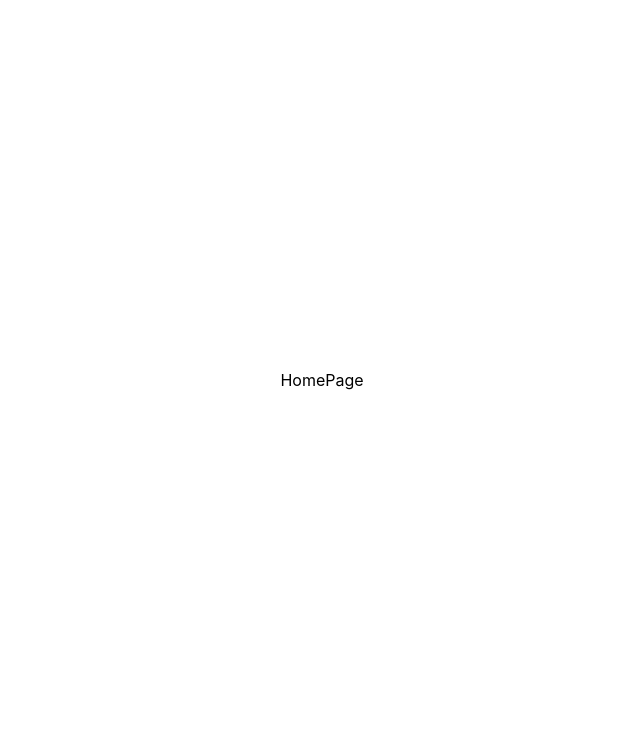
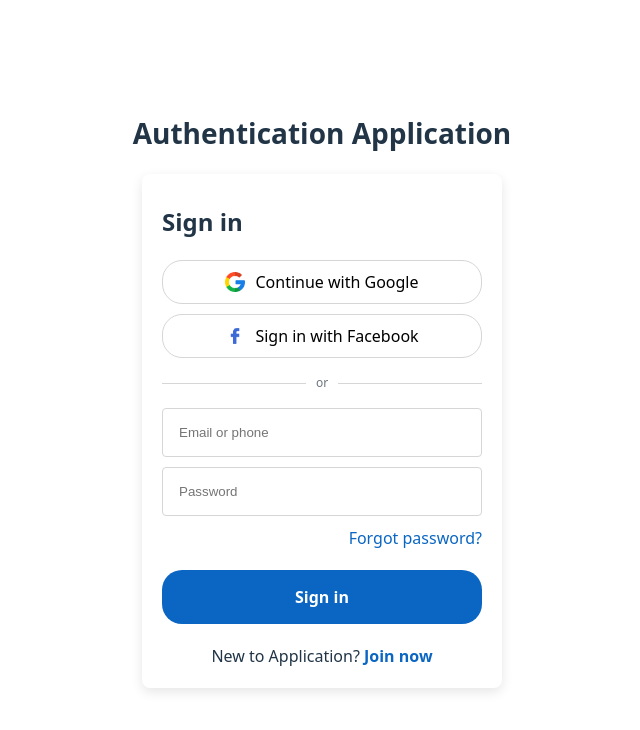
Before and after one commit to dpn-digiex/boilerplate-web, a React (Vite) app in the folder frontend/: page / in a window 1280 px wide. Shown: the top 730 px of the page, without its empty margins (318-958 px from the left). Built offline with nearby package versions, Linux system fonts and the light colour scheme.

Commit message:
add default styles

```diff
--- a/frontend/src/index.css
+++ b/frontend/src/index.css
@@ -1,5 +1,11 @@
 :root {
-  font-family: Inter, system-ui, Avenir, Helvetica, Arial, sans-serif;
+  font-family: system-ui, Avenir, Helvetica, Arial, sans-serif;
+  line-height: 1.5;
+  font-weight: 400;
+  font-synthesis: none;
+  text-rendering: optimizeLegibility;
+  -webkit-font-smoothing: antialiased;
+  -moz-osx-font-smoothing: grayscale;
 }
 
 *,
@@ -10,16 +16,21 @@
   padding: 0;
 }
 
+html,
+body,
 #root {
-  max-width: 1280px;
-  margin: 0 auto;
-  padding: 2rem;
-  text-align: center;
+  width: 100%;
+  height: 100%;
+  margin: 0;
 }
 
-html {
-  width: 100%;
-  height: 100%;
+a {
+  font-weight: 500;
+  color: #646cff;
+  text-decoration: inherit;
+}
+a:hover {
+  color: #535bf2;
 }
 
 body {
@@ -27,5 +38,42 @@
   display: flex;
   place-items: center;
   min-width: 320px;
-  min-height: 95vh;
+  min-height: 100vh;
 }
+
+h1 {
+  font-size: 3.2em;
+  line-height: 1.1;
+}
+
+button {
+  border-radius: 8px;
+  border: 1px solid transparent;
+  padding: 0.6em 1.2em;
+  font-size: 1em;
+  font-weight: 500;
+  font-family: inherit;
+  background-color: #1a1a1a;
+  cursor: pointer;
+  transition: border-color 0.25s;
+}
+button:hover {
+  border-color: #646cff;
+}
+button:focus,
+button:focus-visible {
+  outline: 4px auto -webkit-focus-ring-color;
+}
+
+@media (prefers-color-scheme: light) {
+  :root {
+    color: #213547;
+    background-color: #ffffff;
+  }
+  a:hover {
+    color: #747bff;
+  }
+  button {
+    background-color: #f9f9f9;
+  }
+}
--- a/frontend/src/pages/home.tsx
+++ /dev/null
@@ -1,5 +0,0 @@
-const HomePage = () => {
-  return <div>HomePage</div>;
-};
-
-export default HomePage;
--- /dev/null
+++ b/frontend/src/pages/home/index.module.css
@@ -0,0 +1,8 @@
+.container {
+  background-color: bisque;
+  min-height: 100vh;
+  width: 100%;
+  display: flex;
+  flex-direction: column;
+  color: black;
+}
--- /dev/null
+++ b/frontend/src/pages/home/index.tsx
@@ -0,0 +1,6 @@
+import styles from "./index.module.css";
+const HomePage = () => {
+  return <div className={styles.container}>HomePage</div>;
+};
+
+export default HomePage;
--- a/frontend/src/router/AppRouter.tsx
+++ b/frontend/src/router/AppRouter.tsx
@@ -29,10 +29,6 @@
       children: [
         {
           index: true,
-          element: <HomePage />,
-        },
-        {
-          // index: true,
           element: <LoginPage />,
         },
         {
```
